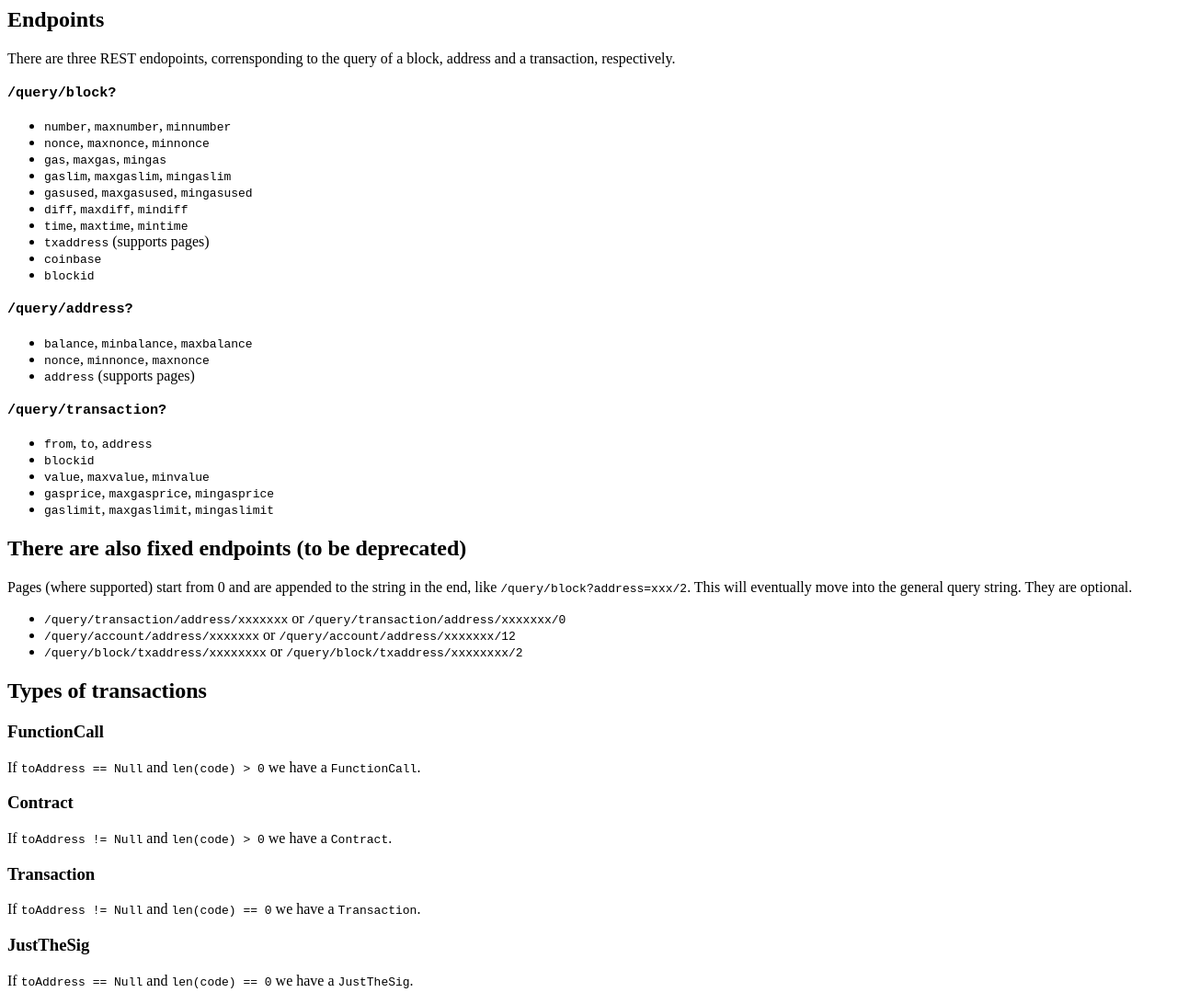
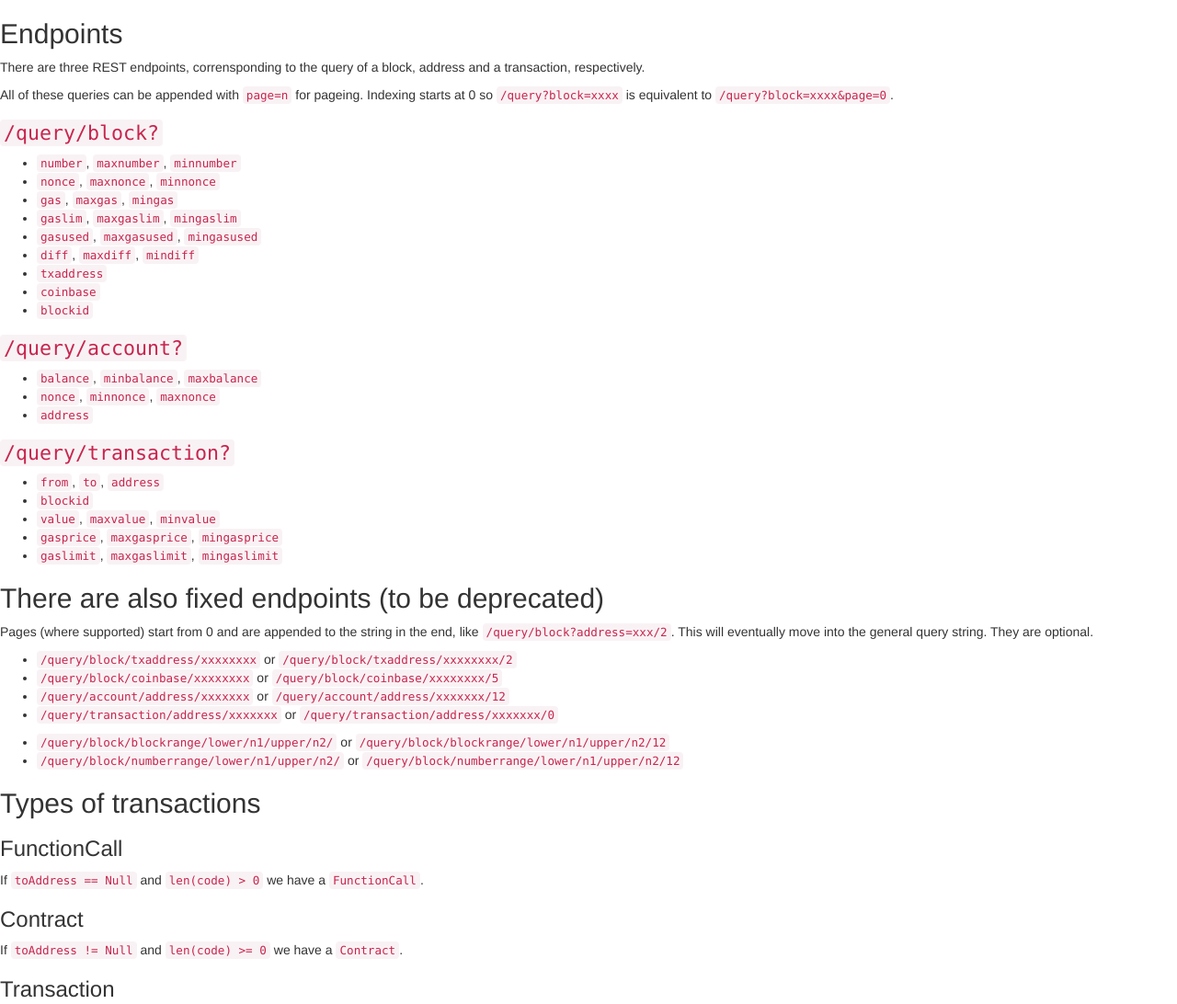
Before and after one commit to kejace/hserver-eth, a plain HTML site: page static/help.html in a window 1280 px wide. Shown: the top 1092 px of the page at 92% size. Drawn offline with Linux system fonts and the light colour scheme.

Commit message:
Added support for pageing for general query strings.

```diff
--- a/static/help.html
+++ b/static/help.html
@@ -1,5 +1,17 @@
+<!DOCTYPE html PUBLIC "-//W3C//DTD XHTML 1.0 Transitional//EN" "http://www.w3.org/TR/xhtml1/DTD/xhtml1-transitional.dtd">
+<html xmlns="http://www.w3.org/1999/xhtml">
+<head>
+  <meta http-equiv="Content-Type" content="text/html; charset=utf-8" />
+  <meta http-equiv="Content-Style-Type" content="text/css" />
+  <meta name="generator" content="pandoc" />
+  <title></title>
+  <style type="text/css">code{white-space: pre;}</style>
+  <link rel="stylesheet" href="../static/css/bootstrap.css" type="text/css" />
+</head>
+<body>
 <h2 id="endpoints">Endpoints</h2>
-<p>There are three REST endopoints, corrensponding to the query of a block, address and a transaction, respectively.</p>
+<p>There are three REST endpoints, corrensponding to the query of a block, address and a transaction, respectively.</p>
+<p>All of these queries can be appended with <code>page=n</code> for pageing. Indexing starts at 0 so <code>/query?block=xxxx</code> is equivalent to <code>/query?block=xxxx&amp;page=0</code>.</p>
 <h3 id="queryblock"><code>/query/block?</code></h3>
 <ul>
 <li><code>number</code>, <code>maxnumber</code>, <code>minnumber</code></li>
@@ -8,16 +20,15 @@
 <li><code>gaslim</code>, <code>maxgaslim</code>, <code>mingaslim</code></li>
 <li><code>gasused</code>, <code>maxgasused</code>, <code>mingasused</code></li>
 <li><code>diff</code>, <code>maxdiff</code>, <code>mindiff</code></li>
-<li><code>time</code>, <code>maxtime</code>, <code>mintime</code></li>
-<li><code>txaddress</code> (supports pages)</li>
+<li><code>txaddress</code></li>
 <li><code>coinbase</code></li>
 <li><code>blockid</code></li>
 </ul>
-<h3 id="queryaddress"><code>/query/address?</code></h3>
+<h3 id="queryaccount"><code>/query/account?</code></h3>
 <ul>
 <li><code>balance</code>, <code>minbalance</code>, <code>maxbalance</code><br /></li>
 <li><code>nonce</code>, <code>minnonce</code>, <code>maxnonce</code></li>
-<li><code>address</code> (supports pages)</li>
+<li><code>address</code></li>
 </ul>
 <h3 id="querytransaction"><code>/query/transaction?</code></h3>
 <ul>
@@ -30,16 +41,19 @@
 <h2 id="there-are-also-fixed-endpoints-to-be-deprecated">There are also fixed endpoints (to be deprecated)</h2>
 <p>Pages (where supported) start from 0 and are appended to the string in the end, like <code>/query/block?address=xxx/2</code>. This will eventually move into the general query string. They are optional.</p>
 <ul>
-<li><code>/query/transaction/address/xxxxxxx</code> or <code>/query/transaction/address/xxxxxxx/0</code></li>
+<li><code>/query/block/txaddress/xxxxxxxx</code> or <code>/query/block/txaddress/xxxxxxxx/2</code></li>
+<li><code>/query/block/coinbase/xxxxxxxx</code> or <code>/query/block/coinbase/xxxxxxxx/5</code></li>
 <li><code>/query/account/address/xxxxxxx</code> or <code>/query/account/address/xxxxxxx/12</code></li>
-<li><code>/query/block/txaddress/xxxxxxxx</code> or <code>/query/block/txaddress/xxxxxxxx/2</code></li>
+<li><p><code>/query/transaction/address/xxxxxxx</code> or <code>/query/transaction/address/xxxxxxx/0</code></p></li>
+<li><code>/query/block/blockrange/lower/n1/upper/n2/</code> or <code>/query/block/blockrange/lower/n1/upper/n2/12</code></li>
+<li><p><code>/query/block/numberrange/lower/n1/upper/n2/</code> or <code>/query/block/numberrange/lower/n1/upper/n2/12</code></p></li>
 </ul>
 <h2 id="types-of-transactions">Types of transactions</h2>
 <h3 id="functioncall">FunctionCall</h3>
 <p>If <code>toAddress == Null</code> and <code>len(code) &gt; 0</code> we have a <code>FunctionCall</code>.</p>
 <h3 id="contract">Contract</h3>
-<p>If <code>toAddress != Null</code> and <code>len(code) &gt; 0</code> we have a <code>Contract</code>.</p>
+<p>If <code>toAddress != Null</code> and <code>len(code) &gt;= 0</code> we have a <code>Contract</code>.</p>
 <h3 id="transaction">Transaction</h3>
 <p>If <code>toAddress != Null</code> and <code>len(code) == 0</code> we have a <code>Transaction</code>.</p>
-<h3 id="justthesig">JustTheSig</h3>
-<p>If <code>toAddress == Null</code> and <code>len(code) == 0</code> we have a <code>JustTheSig</code>.</p>
+</body>
+</html>
```
Also changed, not shown: 16 other files.
